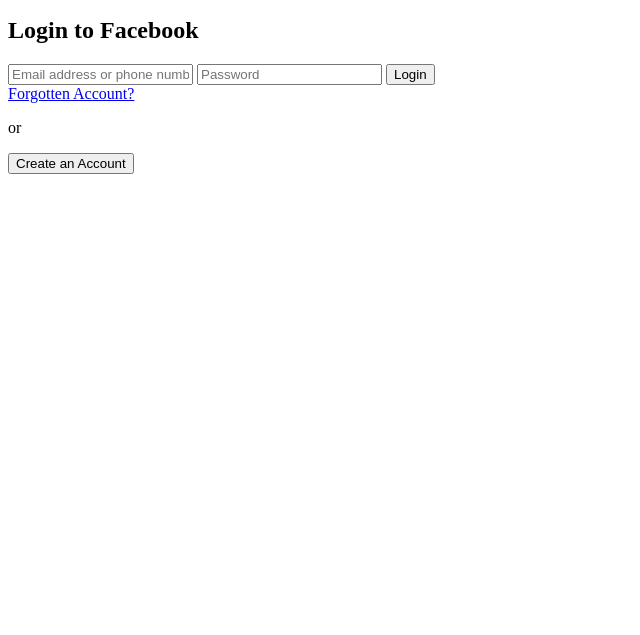
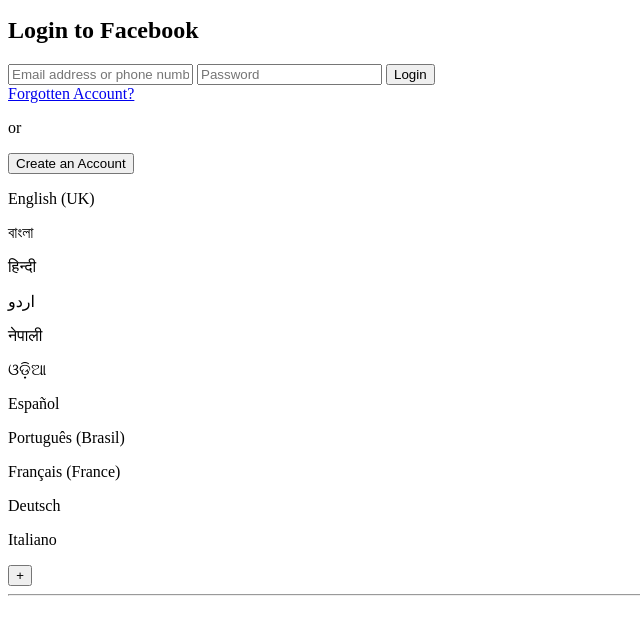
Before and after one commit to codecusp/html-basics, a website: page index.html in a window 1280 px wide. Shown: the part 37-672 px from the top of the page, without its empty margins (0-640 px from the left). Drawn offline with Linux system fonts and the light colour scheme.

Commit message:
1 file modified

```diff
--- a/index.html
+++ b/index.html
@@ -28,7 +28,28 @@
         <button>Create an Account</button>
     </section>
 </main>
-  <footer></footer>
+  <footer>
+    <div>
+        <p>English (UK)</p>
+        <p>বাংলা</p>
+        <p>हिन्दी</p>
+        <p>اردو</p>
+        <p>नेपाली</p>
+        <p>ଓଡ଼ିଆ</p>
+        <p>Español</p>
+        <p>Português (Brasil)</p>
+        <p>Français (France)</p>
+        <p>Deutsch</p>
+        <p>Italiano</p>
+        <button><i>+</i></button>
+
+    </div>
+    <hr>
+    <div>
+
+    </div>
+
+  </footer>
 </body>
 
 </html>
```
